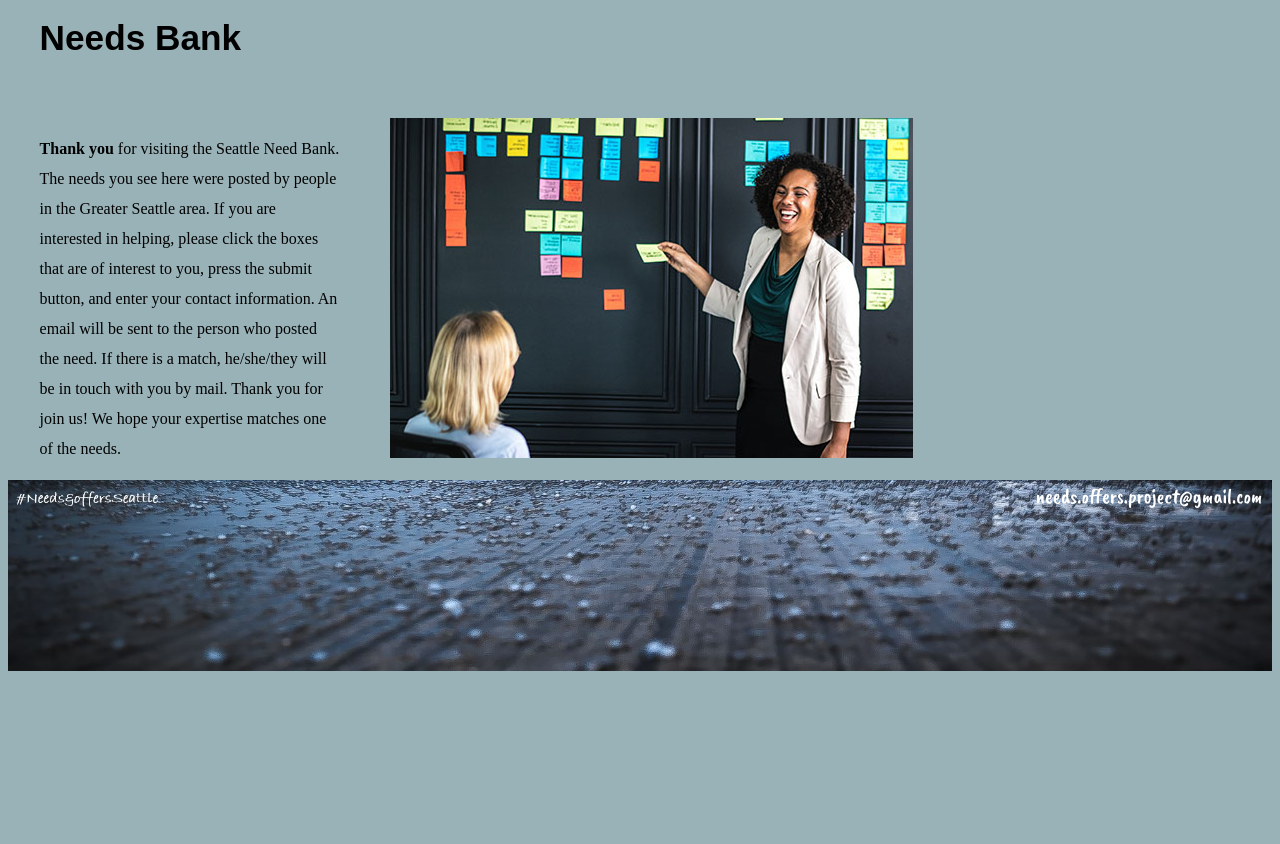
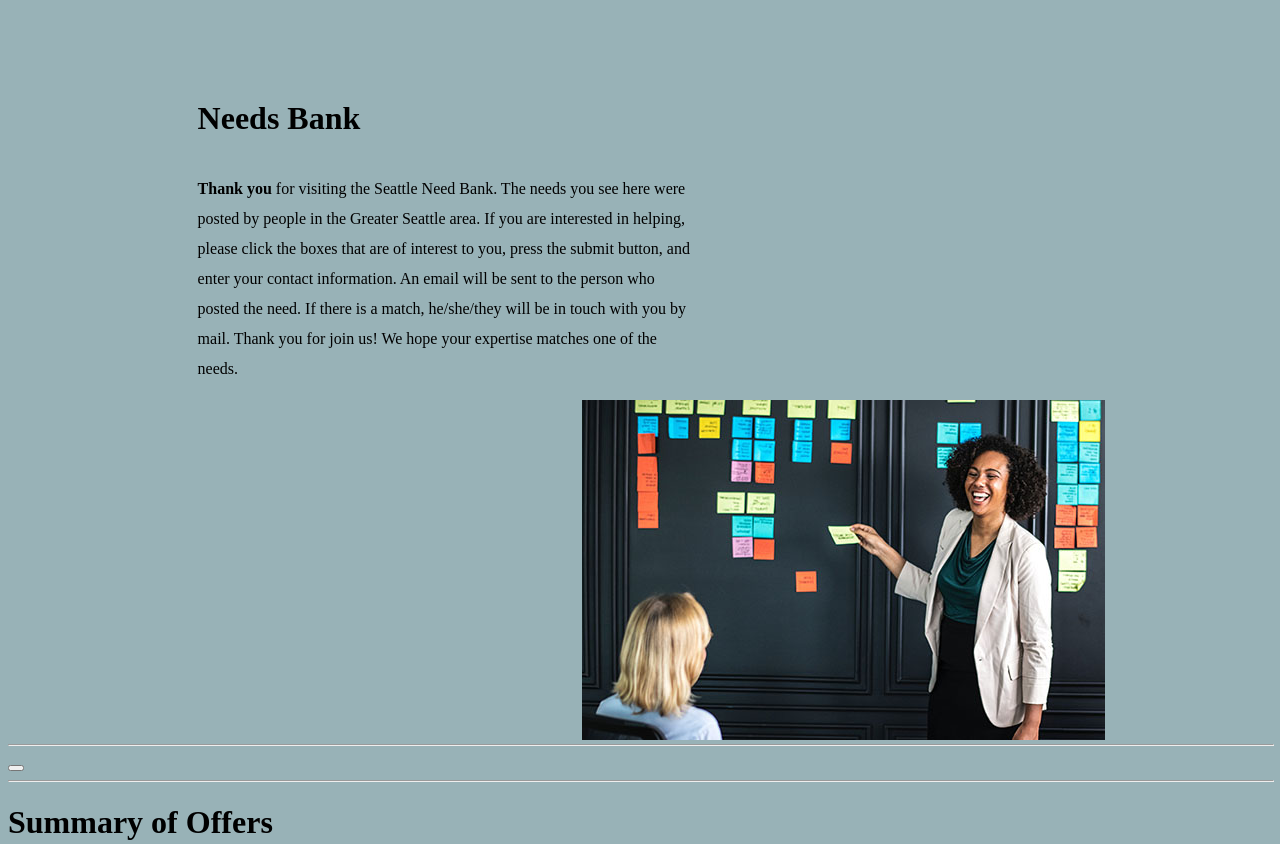
Before and after one commit to alpha-bluetooth-dragon-remix/needs-and-offers, a plain HTML site: page need_bank.html in a window 1280 px wide. Shown: the part 220-1064 px from the top of the page. Before the commit the page ends 903 px from the top, so only its background shows below. Drawn offline with nearby package versions, Linux system fonts and the light colour scheme.

Commit message:
css changes, summary section and button added

```diff
--- a/css/input.css
+++ b/css/input.css
@@ -46,9 +46,10 @@ header nav li:hover {
     color: blueviolet;
   }
 header h1{
+    width: 300px;
     position: relative;
     top: -120px;
-    left: 20px;
+    left: 25px;
     font-size: 180%;
 }
 main{
@@ -90,12 +91,3 @@ footer div img{
     max-width: 100%;
     height: auto;
 }
-footer p{
-    width: 98%;
-    font-family: 'Caveat Brush', cursive;
-    color: white;
-    font-size: 130%;
-    text-align: right;
-    position: absolute;
-    bottom: -305px;
-}
--- a/css/need_bank.css
+++ b/css/need_bank.css
@@ -47,40 +47,34 @@ header nav li:hover {
     color: blueviolet;
 }
 main{
-    width: 95%;
+    width: 70%;
     top: -60px;
     margin-left: auto;
     margin-right: auto;
     clear: both;
 }
-main h1{
-    position: relative;
-    top: -60px;
-    font-family: Arial, Helvetica, sans-serif;
-    font-size: 220%;
-    margin: 0px;
-    padding: 0px;
+main div p {
+    float: left;
+    display: inline-block;
+    width: 500px;
+    line-height: 30px;
 }
-main section p {
+main article{
+    float: right;
     display: inline-block;
-    width: 300px;
-    margin-right: 50px;
-    padding: 0px;
-    line-height: 30px;
-    float: left;
+    width: 500px;
+
 }
-main section div {
-    display: inline-block;
-    float: right;
-    margin-left: 40px;
-    margin-top: 10px;
+hr{
+    width: 100%;
 }
 content ul {
     float: left;
     width: 325px;
     height: 250px;
     background-image: url(/img/stickyNote.png);
-    background-size: cover;
+    background-repeat: no-repeat;
+    background-size: auto;
     margin-top: 5px;
     margin-bottom: 5px;
     list-style-type: none;
@@ -96,19 +90,9 @@ content ul li {
     padding-right: 5px;
     margin-left: 25px;
     margin-top: 20px;
-
 }
 
 footer div img{
     max-width: 100%;
     height: auto;
 }
-
-footer p{
-    width: 98%;
-    font-family: 'Caveat Brush', cursive;
-    color: white;
-    font-size: 130%;
-    text-align: right;
-    position: absolute;
-}
--- a/need_bank.html
+++ b/need_bank.html
@@ -22,20 +22,26 @@
         </div>
     </header>
     <main>
-        <h1>Needs Bank</h1>
-        <section>
+        <div>
+            <h1>Needs Bank</h1>
             <p><strong>Thank you</strong> for visiting the Seattle Need Bank. The needs you see here were posted by people in the Greater Seattle area. If you are interested in helping, please click the boxes that are of interest to you, press the submit button, and enter your contact information. An email will be sent to the person who posted the need. If there is a match, he/she/they will be in touch with you by mail. Thank you for join us! We hope your expertise matches one of the needs. </p>
+        </div>
+        <article>
             <img src='./img/sticky_board.jpg'>
-        </section>
+        </article>
     </main>
+    <hr>
 
         <content id='needListItems'>
 
         </content>
+        <button type='submit'></button>
+    <hr>
+    <h1>Summary of Offers</h1>
+    <section id='summary'>
 
+    </section>
         <footer>
-
-                <p><a href='mailto:needs.offers.project@gmail.com'></a> needs.offers.project@gmail.com</p>
                 <div>
                     <img src='./img/footerImage.jpg' alt="raindrops of boardwalk">
                 </div>
```
Also changed, not shown: index.html (+0 -1 lines).
